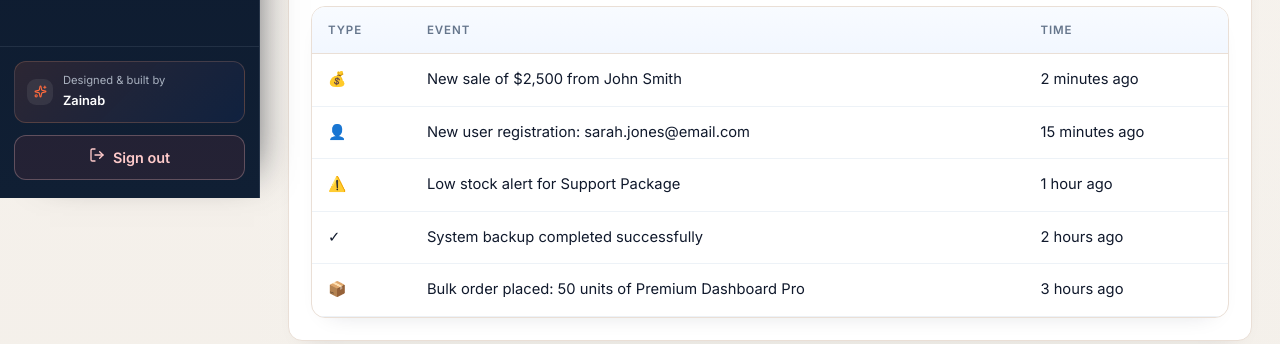
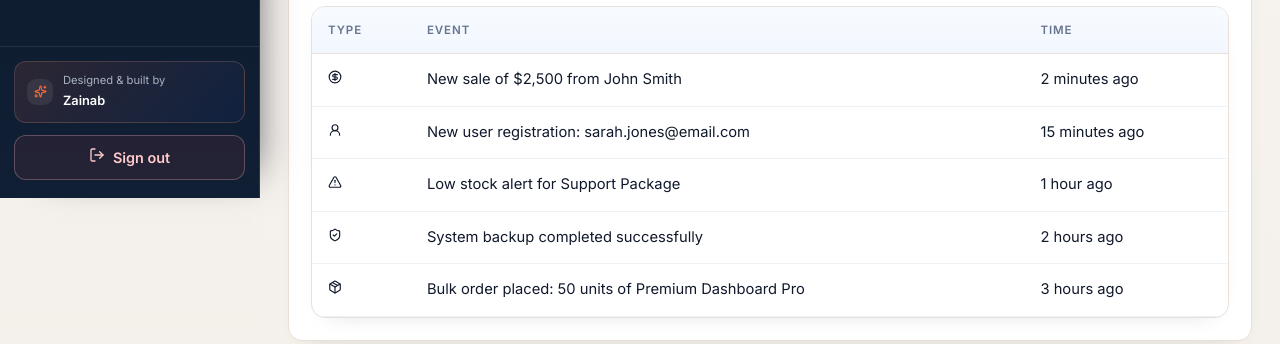
Before and after one commit to abdulbasit-25/zainaib-internship-task, a React (Vite) app in the folder task-4-enterprise-dashboard/: page /dashboard in a window 1280 px wide. Shown: the part 602-946 px from the top of the page. Built offline with nearby package versions, Linux system fonts and the light colour scheme; sample sign-in values are in the browser's storage.

Commit message:
Update enterprise dashboard mockData.js

```diff
--- a/task-4-enterprise-dashboard/src/data/mockData.js
+++ b/task-4-enterprise-dashboard/src/data/mockData.js
@@ -224,6 +224,14 @@ export const transactionsTableData = [
   },
 ];
 
+import {
+  CircleDollarSign,
+  Package,
+  ShieldCheck,
+  TriangleAlert,
+  UserRound,
+} from "lucide-react";
+
 // Activity feed
 export const activityFeed = [
   {
@@ -231,34 +239,34 @@ export const activityFeed = [
     type: "sale",
     message: "New sale of $2,500 from John Smith",
     timestamp: "2 minutes ago",
-    icon: "💰",
+    icon: <CircleDollarSign size={14} />,
   },
   {
     id: 2,
     type: "user",
     message: "New user registration: sarah.jones@email.com",
     timestamp: "15 minutes ago",
-    icon: "👤",
+    icon: <UserRound size={14} />,
   },
   {
     id: 3,
     type: "alert",
     message: "Low stock alert for Support Package",
     timestamp: "1 hour ago",
-    icon: "⚠️",
+    icon: <TriangleAlert size={14} />,
   },
   {
     id: 4,
     type: "system",
     message: "System backup completed successfully",
     timestamp: "2 hours ago",
-    icon: "✓",
+    icon: <ShieldCheck size={14} />,
   },
   {
     id: 5,
     type: "sale",
     message: "Bulk order placed: 50 units of Premium Dashboard Pro",
     timestamp: "3 hours ago",
-    icon: "📦",
+    icon: <Package size={14} />,
   },
 ];
```
